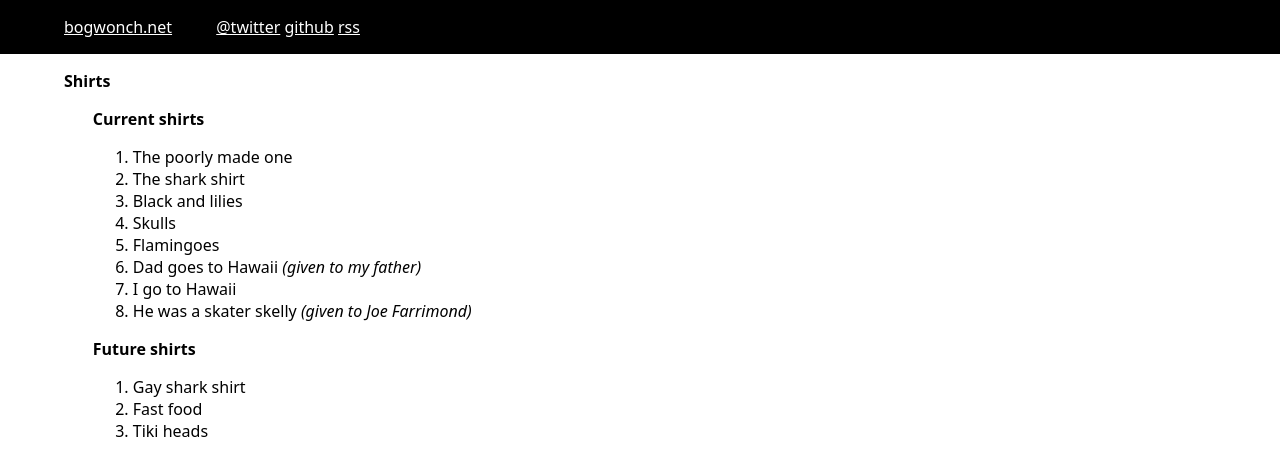
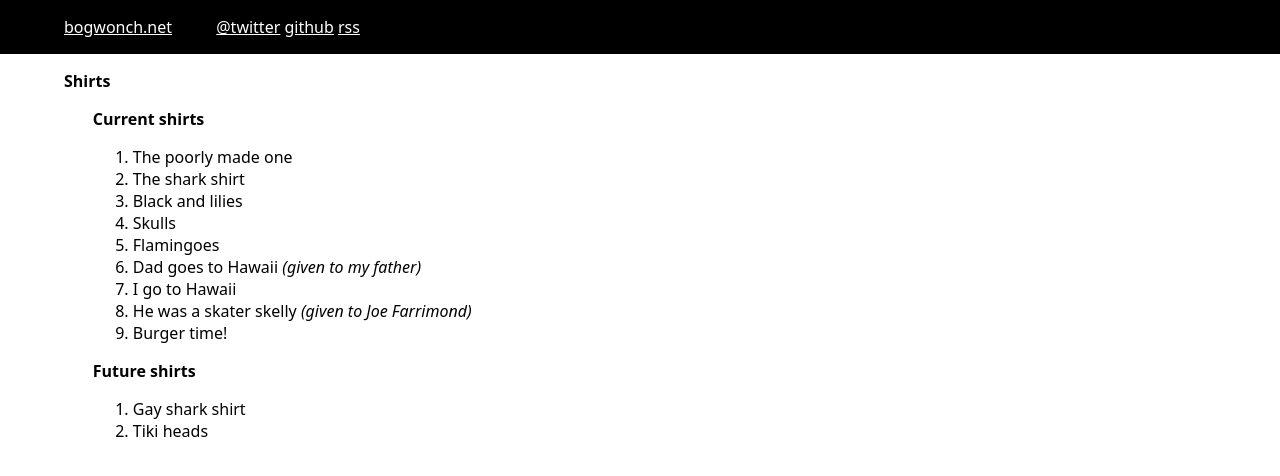
Before and after one commit to bogwonch/bogwonch.github.io, a Jekyll site: the page built from shirts.md, in a window 1280 px wide. Shown: the top 476 px of the page. Built offline with Jekyll 4.4.1, drawn with Linux system fonts in a browser that asks for light colours.

Commit message:
updated shirtlist

```diff
--- a/shirts.md
+++ b/shirts.md
@@ -14,9 +14,9 @@ permalink: /shirts
 6.  Dad goes to Hawaii _(given to my father)_
 7.  I go to Hawaii
 8.  He was a skater skelly *(given to Joe Farrimond)*
+9.  Burger time!
 
 # Future shirts
 
 9.  Gay shark shirt
-10. Fast food
 11. Tiki heads
```
